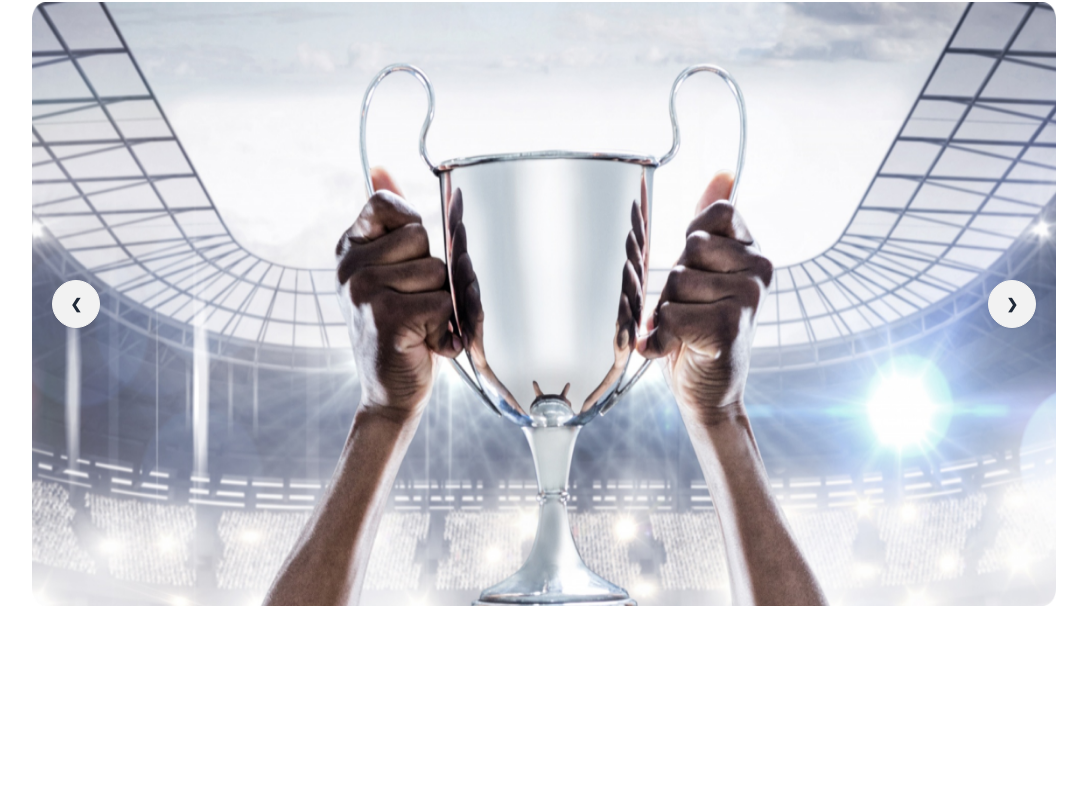
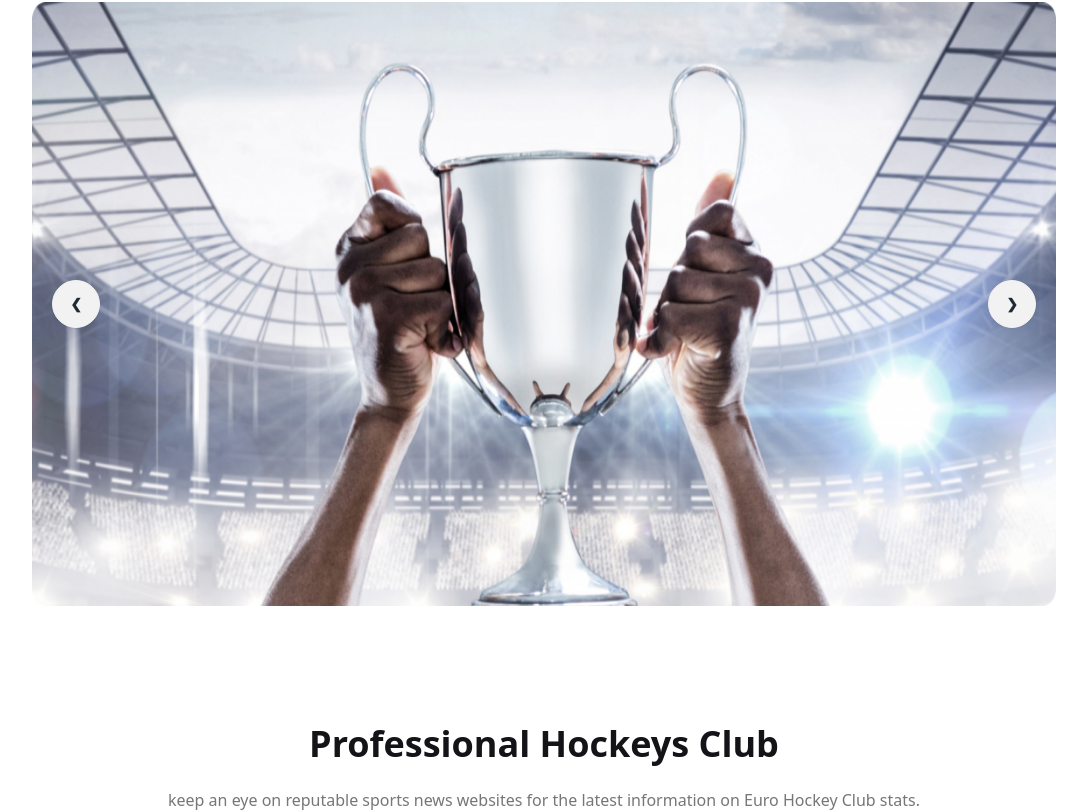
Before and after one commit to akashsabbir40/hockyes-assignment-03, a plain HTML site: page index.html in a window 1280 px wide. Shown: the part 70-882 px from the top of the page, without its empty margins (96-1183 px from the left). Before the commit the page ends 800 px from the top, so only its background shows below. Drawn offline with nearby package versions, Linux system fonts and the light colour scheme.

Commit message:
add player stats text

```diff
--- a/index.html
+++ b/index.html
@@ -22,6 +22,7 @@
 
 <body>
   <header class="lg:mx-32">
+    <!-- nav section start -->
     <div class="navbar bg-base-100 mx">
       <div class="navbar-start">
         <div class="dropdown">
@@ -69,8 +70,11 @@
         </button>
         <a class="btn btn-ghost bg-[#FF4240] px-6 text-white font-bold text-xl text-center">Get Ticket</a>
       </div>
+      <!-- nav section end -->
     </div>
+    <!-- sl -->
     <div class="carousel w-full">
+
       <div id="slide1" class="carousel-item relative w-full">
         <img src="./Images/1.png" class="w-full" />
         <div class="absolute flex justify-between transform -translate-y-1/2 left-5 right-5 top-1/2">
@@ -92,10 +96,20 @@
           <a href="#slide1" class="btn btn-circle">❯</a>
         </div>
       </div>
-
     </div>
   </header>
   <main>
+    <!-- stats container start -->
+    <div class="text-center mt-16 lg:mt-28">
+      <h1 class="lg:text-4xl font-extrabold text-[#131318]">Professional Hockeys Club</h1>
+      <p class="text-[#13131894] text-base font-medium mt-6">keep an eye on reputable sports news websites for
+        the
+        latest
+        information on Euro
+        Hockey Club stats.</p>
+    </div>
+    <!-- stats container end -->
+    <!-- stats section start -->
 
   </main>
   <footer>
```
